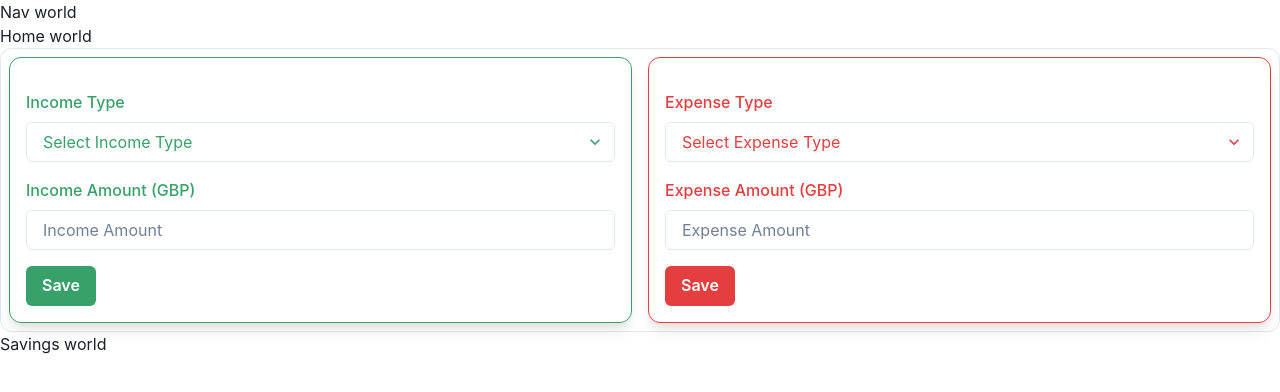
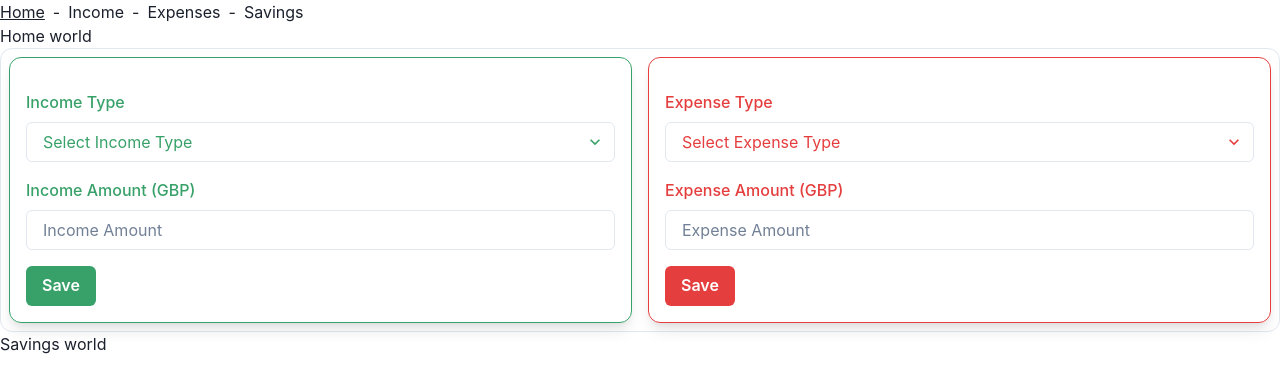
Before and after one commit to LiliBear1/Financial-Tracking-App, a React (Create React App) app in the folder financial-tracking/: page / in a window 1280 px wide. Shown: the top 392 px of the page. Built offline with nearby package versions, Linux system fonts and the light colour scheme.

Commit message:
Updating navigation.js with chakra UI breadcrum style and update app.js so those nav links work

```diff
--- a/financial-tracking/src/App.js
+++ b/financial-tracking/src/App.js
@@ -20,9 +20,9 @@ function App() {
         <Routes>
           {/* <Switch> */}
           <Route path="/" element={<Home />} />
-          <Route path="/expenses" element={Expenses} />
-          <Route path="/income" element={Income} />
-          <Route path="/savings" element={Savings} />
+          <Route path="/expenses" element={<Expenses />} />
+          <Route path="/income" element={<Income />} />
+          <Route path="/savings" element={<Savings />} />
           {/* </Switch> */}
         </Routes>
       </Router>
--- a/financial-tracking/src/components/Navigation.jsx
+++ b/financial-tracking/src/components/Navigation.jsx
@@ -1,9 +1,37 @@
-import React from 'react'
+import React from "react";
+import { Link } from "react-router-dom";
+import { Breadcrumb, BreadcrumbItem, BreadcrumbLink } from "@chakra-ui/react";
+
 function Navigation() {
-    return (
-        <div>
-            <p>Nav world</p>
-        </div>
-    )
+  return (
+    <div>
+      <Breadcrumb separator="-">
+        <BreadcrumbItem>
+          <BreadcrumbLink as={Link} to="/">
+            Home
+          </BreadcrumbLink>
+        </BreadcrumbItem>
+
+        <BreadcrumbItem>
+          <BreadcrumbLink as={Link} to="/income">
+            Income
+          </BreadcrumbLink>
+        </BreadcrumbItem>
+
+        <BreadcrumbItem>
+          <BreadcrumbLink as={Link} to="/expenses">
+            Expenses
+          </BreadcrumbLink>
+        </BreadcrumbItem>
+
+        <BreadcrumbItem isCurrentPage>
+          <BreadcrumbLink as={Link} to="/savings">
+            Savings
+          </BreadcrumbLink>
+        </BreadcrumbItem>
+      </Breadcrumb>
+    </div>
+  );
 }
-export default Navigation
+
+export default Navigation;
--- a/financial-tracking/src/index.js
+++ b/financial-tracking/src/index.js
@@ -1,16 +1,18 @@
-import React from 'react';
-import ReactDOM from 'react-dom/client';
-import './index.css';
-import App from './App';
-import reportWebVitals from './reportWebVitals';
-import Chart from 'chart.js/auto';
+import React from "react";
+import ReactDOM from "react-dom/client";
+import "./index.css";
+import App from "./App";
+import reportWebVitals from "./reportWebVitals";
+import Chart from "chart.js/auto";
+import { ChakraProvider } from "@chakra-ui/react";
 
-
-const root = ReactDOM.createRoot(document.getElementById('root'));
+const root = ReactDOM.createRoot(document.getElementById("root"));
 root.render(
-  <React.StrictMode>
-    <App />
-  </React.StrictMode>
+  <ChakraProvider>
+    <React.StrictMode>
+      <App />
+    </React.StrictMode>
+  </ChakraProvider>
 );
 
 // If you want to start measuring performance in your app, pass a function
```
